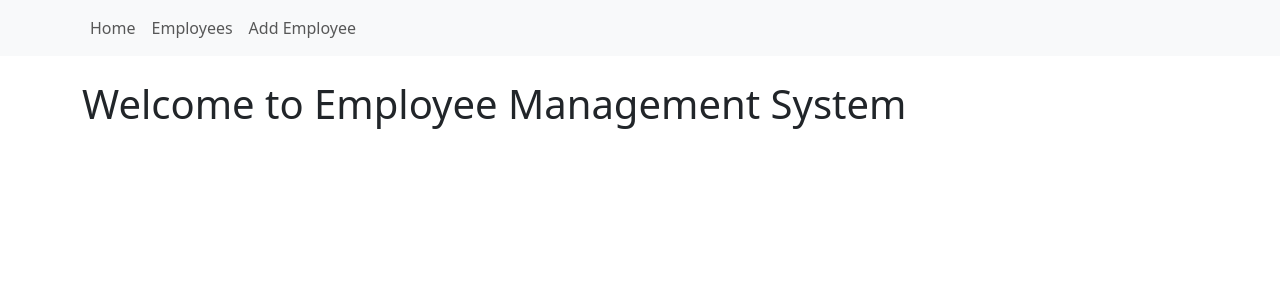
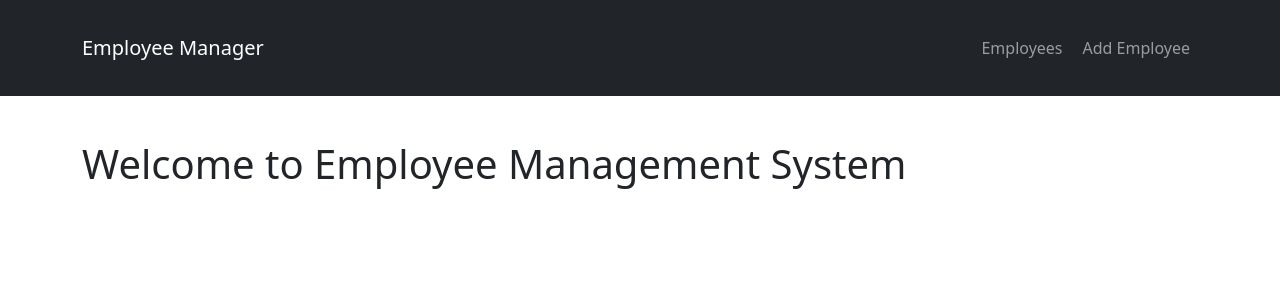
Before and after one commit to usha49/Employee-frontend, a React (Create React App) app: page / in a window 1280 px wide. Shown: the top 300 px of the page. Built offline with nearby package versions, Linux system fonts and the light colour scheme.

Commit message:
added ui styles

```diff
--- a/package.json
+++ b/package.json
@@ -12,8 +12,10 @@
     "react": "^19.1.0",
     "react-bootstrap": "^2.10.10",
     "react-dom": "^19.1.0",
+    "react-icons": "^5.5.0",
     "react-router-dom": "^7.7.1",
     "react-scripts": "5.0.1",
+    "react-toastify": "^11.0.5",
     "web-vitals": "^2.1.4"
   },
   "scripts": {
--- a/src/App.css
+++ b/src/App.css
@@ -36,3 +36,22 @@
     transform: rotate(360deg);
   }
 }
+:root {
+  --primary-color: #3498db;
+  --secondary-color: #2ecc71;
+  --danger-color: #e74c3c;
+  --light-color: #ecf0f1;
+  --dark-color: #2c3e50;
+}
+
+body {
+  font-family: 'Segoe UI', Tahoma, Geneva, Verdana, sans-serif;
+  background-color: #f8f9fa;
+  color: #333;
+}
+
+.container {
+  max-width: 1200px;
+  margin: 0 auto;
+  padding: 20px;
+}
--- a/src/App.js
+++ b/src/App.js
@@ -1,4 +1,5 @@
 import './App.css';
+import './index.css';
 import { BrowserRouter as Router, Routes, Route } from 'react-router-dom';
 import EmployeeList from './components/EmployeeList';
 import AddEmployee from './components/AddEmployee';
@@ -7,11 +8,19 @@ import Home from './components/Home';
 import Navbar from './components/Navbar';
 import 'bootstrap/dist/css/bootstrap.min.css';
 import EmployeeDetails from './components/EmployeeDetails';
+import { ToastContainer } from 'react-toastify';
+import 'react-toastify/dist/ReactToastify.css';
 
 function App() {
   return (
+    <div className="app-container" style={{
+      '--primary': '#3498db',
+      '--secondary': '#2ecc71',
+      '--danger': '#e74c3c'
+    }}>
       <Router>
         <Navbar />
+        <ToastContainer position="top-right" autoClose={3000} />
         <div className="container mt-4">
           <Routes>
           <Route path="/" element={<Home />} />
@@ -22,6 +31,7 @@ function App() {
         </Routes>
         </div>
       </Router>
+    </div>
   );
 }
 
--- a/src/components/EmployeeList.js
+++ b/src/components/EmployeeList.js
@@ -1,8 +1,9 @@
 import React, { useState, useEffect } from 'react';
 import axios from 'axios';
-import { Table, Button, Alert } from 'react-bootstrap';
+import { Table, Button, Alert, Card } from 'react-bootstrap';
 import EditEmployee from './EditEmployee';
 import { Link } from 'react-router-dom';
+import { FiEdit2, FiTrash2, FiUserPlus } from 'react-icons/fi';
 
 
 function EmployeeList() {
@@ -53,14 +54,31 @@ function EmployeeList() {
 
   // display logic
   return (
-    <div className= "mt-4">
-      <h2>Employee List</h2>
-      <Link to="/employees/add" className="mb-3 d-block">
-        <Button variant="primary">Add New Employee</Button>
+    <div className="mt-4">
+      <Card className="shadow-sm mb-4">
+        <Card.Header className="bg-white d-flex justify-content-between align-items-center">
+          <h4 className="mb-0">Employee Directory</h4>
+          <Link to="/employees/add">
+            <Button variant="primary" size="sm">
+              <FiUserPlus className="me-1" /> Add Employee
+            </Button>
           </Link>
-
-      <Table striped bordered hover responsive>
-        <thead>
+        </Card.Header>
+        <Card.Body>
+          {loading ? (
+            <div className="text-center py-4">
+              <div className="spinner-border text-primary" role="status">
+                <span className="visually-hidden">Loading...</span>
+              </div>
+            </div>
+          ) : error ? (
+            <Alert variant="danger" className="mb-0">
+              Error: {error}
+            </Alert>
+          ) : (
+            <div className="table-responsive">
+              <Table hover className="mb-0">
+                <thead className="table-light">
                   <tr>
                     <th>ID</th>
                     <th>Name</th>
@@ -77,18 +95,27 @@ function EmployeeList() {
                     employees.map(emp => (
                       <tr key={emp.empId}>
                         <td>{emp.empId}</td>
-                <td>{emp.empName}</td>
+                        <td className="fw-semibold">{emp.empName}</td>
                         <td>{emp.empAddress}</td>
                         <td>{emp.empPhone}</td>
                         <td>{emp.empPost}</td>
                         <td>{emp.empAge}</td>
-                <td>{emp.empSalary}</td>
+                        <td>₹{emp.empSalary}</td>
                         <td>
-                  <Button variant="warning" size="sm" onClick={() => handleEdit(emp)}>
-                    Edit
-                  </Button>{' '}
-                  <Button variant="danger" size="sm" onClick={() => handleDelete(emp.empId)}>
-                    Delete
+                          <Button
+                            variant="outline-primary"
+                            size="sm"
+                            className="me-2"
+                            onClick={() => handleEdit(emp)}
+                          >
+                            <FiEdit2 />
+                          </Button>
+                          <Button
+                            variant="outline-danger"
+                            size="sm"
+                            onClick={() => handleDelete(emp.empId)}
+                          >
+                            <FiTrash2 />
                           </Button>
                         </td>
                       </tr>
@@ -100,6 +127,10 @@ function EmployeeList() {
                   )}
                 </tbody>
               </Table>
+            </div>
+          )}
+        </Card.Body>
+      </Card>
 
       {currentEmployee && (
       <EditEmployee
--- a/src/components/Navbar.js
+++ b/src/components/Navbar.js
@@ -1,15 +1,24 @@
+import { Navbar as BSNavbar, Container, Nav } from 'react-bootstrap';
 import { Link } from 'react-router-dom';
-import { Navbar as BSNavbar, Container, Nav } from 'react-bootstrap';
 
 function Navbar() {
   return (
-    <BSNavbar bg="light" expand="lg">
+    <BSNavbar bg="dark" variant="dark" expand="lg" className="mb-4">
       <Container>
-        <Nav className="me-auto">
-          <Link to="/" className="nav-link">Home</Link>
-          <Link to="/employees" className="nav-link">Employees</Link>
-          <Link to="/employees/add" className="nav-link">Add Employee</Link>
-        </Nav>
+        <BSNavbar.Brand as={Link} to="/">
+          Employee Manager
+        </BSNavbar.Brand>
+        <BSNavbar.Toggle aria-controls="basic-navbar-nav" />
+        <BSNavbar.Collapse id="basic-navbar-nav">
+          <Nav className="ms-auto">
+            <Nav.Link as={Link} to="/employees" className="nav-link">
+              <i className="bi bi-people-fill me-1"></i>Employees
+            </Nav.Link>
+            <Nav.Link as={Link} to="/employees/add" className="nav-link">
+              <i className="bi bi-person-plus-fill me-1"></i>Add Employee
+            </Nav.Link>
+          </Nav>
+        </BSNavbar.Collapse>
       </Container>
     </BSNavbar>
   );
--- a/src/index.css
+++ b/src/index.css
@@ -1,13 +1,38 @@
-body {
-  margin: 0;
-  font-family: -apple-system, BlinkMacSystemFont, 'Segoe UI', 'Roboto', 'Oxygen',
-    'Ubuntu', 'Cantarell', 'Fira Sans', 'Droid Sans', 'Helvetica Neue',
-    sans-serif;
-  -webkit-font-smoothing: antialiased;
-  -moz-osx-font-smoothing: grayscale;
-}
-
 code {
   font-family: source-code-pro, Menlo, Monaco, Consolas, 'Courier New',
     monospace;
 }
+:root {
+  --primary-color: #3498db;
+  --secondary-color: #2ecc71;
+  --danger-color: #e74c3c;
+  --light-color: #ecf0f1;
+  --dark-color: #2c3e50;
+}
+
+body {
+  font-family: 'Segoe UI', Tahoma, Geneva, Verdana, sans-serif;
+  background-color: #f8f9fa;
+  color: #333;
+}
+
+/* Override Bootstrap colors */
+.bg-primary {
+  background-color: var(--primary-color) !important;
+}
+
+.btn-primary {
+  background-color: var(--primary-color);
+  border-color: var(--primary-color);
+}
+
+.btn-outline-primary {
+  color: var(--primary-color);
+  border-color: var(--primary-color);
+}
+
+.text-primary {
+  color: var(--primary-color) !important;
+}
+
+/* Repeat for other colors (secondary, danger, etc) */
```
Also changed, not shown: 1 other file (tests, documents, lock files or other folders). Lines whose indentation alone changed are shown as unchanged.
